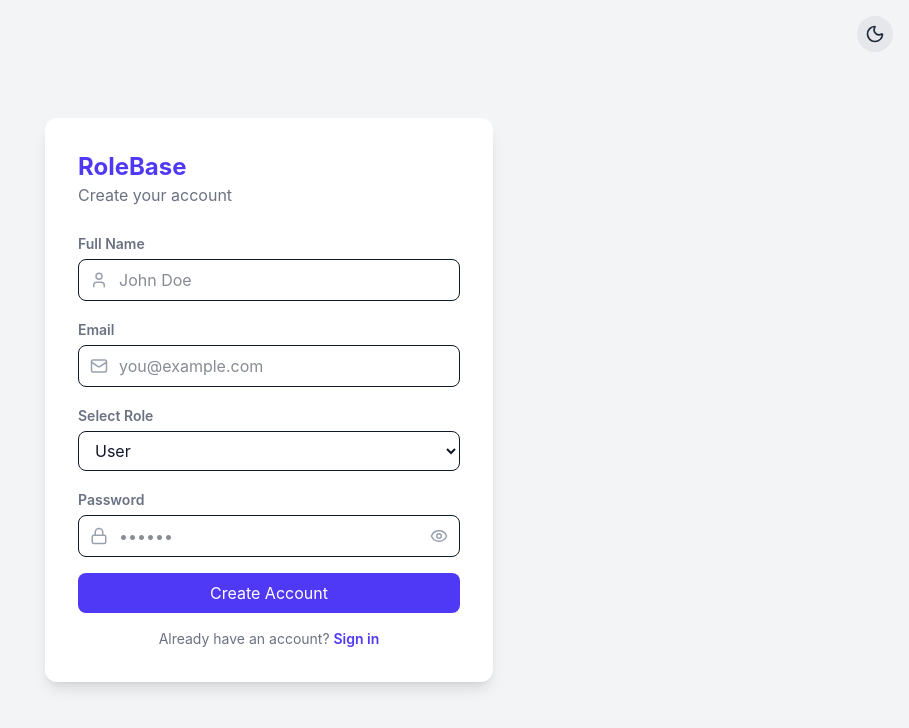
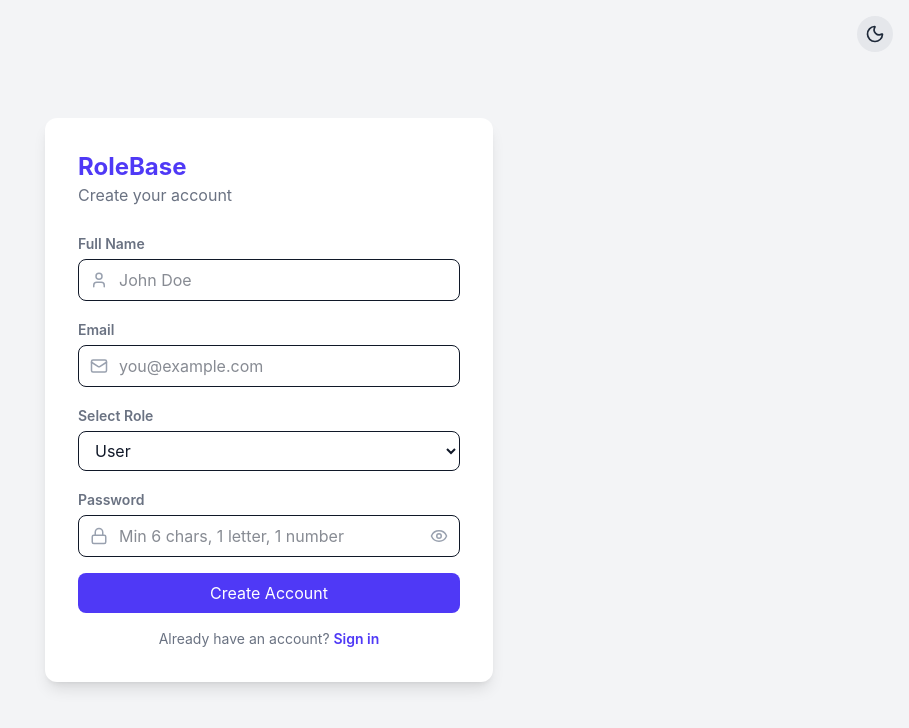
Before and after one commit to ZiauddinJim/RoleBaseApp, a React app in the folder frontend/: page /register in a window 1280 px wide. Shown: the top 728 px of the page, without its empty margins (371-1280 px from the left). Built offline with nearby package versions, Linux system fonts and the light colour scheme; the HTML template or start-up script is replaced by a standard one.

Commit message:
feat: enhance login and registration forms with SweetAlert for error/success notifications and improved validation

```diff
--- a/frontend/package.json
+++ b/frontend/package.json
@@ -17,6 +17,7 @@
     "react-dom": "^19.2.4",
     "react-hook-form": "^7.72.0",
     "react-router": "^7.13.2",
+    "sweetalert2": "^11.26.24",
     "tailwindcss": "^4.2.2"
   },
   "devDependencies": {
--- a/frontend/src/pages/Login.jsx
+++ b/frontend/src/pages/Login.jsx
@@ -5,6 +5,7 @@ import { useAuth } from "../context/AuthContext";
 import { Mail, Eye, EyeOff, Lock } from "lucide-react";
 import API from "../API/api";
 import ThemeToggle from "../components/ThemeToggle";
+import Swal from "sweetalert2";
 
 const Login = () => {
   const navigate = useNavigate();
@@ -13,7 +14,7 @@ const Login = () => {
   const [showPassword, setShowPassword] = useState(false);
   const [loading, setLoading] = useState(false);
 
-  const { register, handleSubmit } = useForm();
+  const { register, handleSubmit, formState: { errors } } = useForm();
 
   // Authenticate user against API
   const onSubmit = async (data) => {
@@ -27,7 +28,15 @@ const Login = () => {
       login(res.data.token, res.data.role, res.data.userId, res.data.name, res.data.email);
       navigate("/");
     } catch (err) {
-      setError(err.response?.data || "Login failed");
+      // Show error dialog instead of inline error
+      Swal.fire({
+        icon: "error",
+        title: "Login Failed",
+        text: err.response?.data || "Invalid email or password.",
+        confirmButtonColor: "#4f46e5",
+        background: document.documentElement.classList.contains("dark") ? "#1f2937" : "#fff",
+        color: document.documentElement.classList.contains("dark") ? "#f3f4f6" : "#111827",
+      });
     } finally {
       setLoading(false);
     }
@@ -43,12 +52,6 @@ const Login = () => {
         <h2 className="text-2xl font-bold text-indigo-600 dark:text-indigo-400">RoleBase</h2>
         <p className="text-gray-500 dark:text-gray-400 mb-6">Sign in to your account</p>
 
-        {error && (
-          <div className="bg-red-100 dark:bg-red-900/30 text-red-600 dark:text-red-400 border border-red-200 dark:border-red-800 p-3 rounded mb-4 text-sm">
-            {error}
-          </div>
-        )}
-
         <form onSubmit={handleSubmit(onSubmit)} className="space-y-4">
           {/* Email */}
           <div>
@@ -56,11 +59,20 @@ const Login = () => {
             <div className="relative mt-1">
               <Mail className="absolute left-3 top-3 text-gray-400 dark:text-gray-500" size={18} />
               <input
-                {...register("email")}
+                {...register("email", {
+                  required: "Email is required",
+                  pattern: {
+                    value: /^[^\s@]+@[^\s@]+\.[^\s@]+$/,
+                    message: "Enter a valid email address",
+                  },
+                })}
                 className="w-full pl-10 py-2 border dark:border-gray-700 rounded-lg focus:ring-2 focus:ring-indigo-400 dark:focus:ring-indigo-500 outline-none bg-transparent text-gray-900 dark:text-gray-100 transition-colors duration-200"
                 placeholder="you@example.com"
               />
             </div>
+            {errors.email && (
+              <p className="text-red-500 dark:text-red-400 text-xs mt-1">{errors.email.message}</p>
+            )}
           </div>
 
           {/* Password */}
@@ -70,9 +82,21 @@ const Login = () => {
               <Lock className="absolute left-3 top-3 text-gray-400 dark:text-gray-500" size={18} />
               <input
                 type={showPassword ? "text" : "password"}
-                {...register("password")}
+                {...register("password", {
+                  required: "Password is required",
+                  minLength: {
+                    value: 6,
+                    message: "Password must be at least 6 characters",
+                  },
+                  validate: {
+                    hasLetter: (val) =>
+                      /[a-zA-Z]/.test(val) || "Password must contain at least one letter",
+                    hasNumber: (val) =>
+                      /[0-9]/.test(val) || "Password must contain at least one number",
+                  },
+                })}
                 className="w-full pl-10 pr-10 py-2 border dark:border-gray-700 rounded-lg focus:ring-2 focus:ring-indigo-400 dark:focus:ring-indigo-500 outline-none bg-transparent text-gray-900 dark:text-gray-100 transition-colors duration-200"
-                placeholder="••••••"
+                placeholder="Min 6 chars, 1 letter, 1 number"
               />
               <span
                 onClick={() => setShowPassword(!showPassword)}
@@ -81,6 +105,9 @@ const Login = () => {
                 {showPassword ? <EyeOff size={18} /> : <Eye size={18} />}
               </span>
             </div>
+            {errors.password && (
+              <p className="text-red-500 dark:text-red-400 text-xs mt-1">{errors.password.message}</p>
+            )}
           </div>
 
           <button
--- a/frontend/src/pages/Register.jsx
+++ b/frontend/src/pages/Register.jsx
@@ -4,6 +4,7 @@ import { useForm } from "react-hook-form";
 import { Mail, Eye, EyeOff, Lock, User } from "lucide-react";
 import API from "../API/api";
 import ThemeToggle from "../components/ThemeToggle";
+import Swal from "sweetalert2";
 
 const Register = () => {
   const navigate = useNavigate();
@@ -22,9 +23,26 @@ const Register = () => {
     setLoading(true);
     try {
       await API.post("/auth/register", data);
+      // Show success popup and then redirect to login
+      await Swal.fire({
+        icon: "success",
+        title: "Account Created!",
+        text: "Your account has been registered successfully. Please log in.",
+        confirmButtonColor: "#4f46e5",
+        background: document.documentElement.classList.contains("dark") ? "#1f2937" : "#fff",
+        color: document.documentElement.classList.contains("dark") ? "#f3f4f6" : "#111827",
+      });
       navigate("/login");
     } catch (err) {
-      setError(err.response?.data || "Registration failed.");
+      // Show error dialog
+      Swal.fire({
+        icon: "error",
+        title: "Registration Failed",
+        text: err.response?.data || "Could not create your account. Please try again.",
+        confirmButtonColor: "#4f46e5",
+        background: document.documentElement.classList.contains("dark") ? "#1f2937" : "#fff",
+        color: document.documentElement.classList.contains("dark") ? "#f3f4f6" : "#111827",
+      });
     } finally {
       setLoading(false);
     }
@@ -39,12 +57,6 @@ const Register = () => {
       <div className="w-full max-w-md bg-white dark:bg-gray-800 p-8 rounded-xl shadow-lg border border-transparent dark:border-gray-700 transition-colors duration-200">
         <h2 className="text-2xl font-bold text-indigo-600 dark:text-indigo-400">RoleBase</h2>
         <p className="text-gray-500 dark:text-gray-400 mb-6">Create your account</p>
-
-        {error && (
-          <div className="bg-red-100 dark:bg-red-900/30 text-red-600 dark:text-red-400 border border-red-200 dark:border-red-800 p-3 rounded mb-4 text-sm">
-            {error}
-          </div>
-        )}
 
         <form onSubmit={handleSubmit(onSubmit)} className="space-y-4">
           {/* Name */}
@@ -96,9 +108,21 @@ const Register = () => {
               <Lock className="absolute left-3 top-3 text-gray-400 dark:text-gray-500" size={18} />
               <input
                 type={showPassword ? "text" : "password"}
-                {...register("password", { required: "Password required" })}
+                {...register("password", {
+                  required: "Password is required",
+                  minLength: {
+                    value: 6,
+                    message: "Password must be at least 6 characters",
+                  },
+                  validate: {
+                    hasLetter: (val) =>
+                      /[a-zA-Z]/.test(val) || "Password must contain at least one letter",
+                    hasNumber: (val) =>
+                      /[0-9]/.test(val) || "Password must contain at least one number",
+                  },
+                })}
                 className="w-full pl-10 pr-10 py-2 border dark:border-gray-700 rounded-lg focus:ring-2 focus:ring-indigo-400 dark:focus:ring-indigo-500 outline-none bg-transparent text-gray-900 dark:text-gray-100 transition-colors duration-200"
-                placeholder="••••••"
+                placeholder="Min 6 chars, 1 letter, 1 number"
               />
               <span
                 onClick={() => setShowPassword(!showPassword)}
@@ -107,7 +131,11 @@ const Register = () => {
                 {showPassword ? <EyeOff size={18} /> : <Eye size={18} />}
               </span>
             </div>
-            {errors.password && <p className="text-red-500 dark:text-red-400 text-xs mt-1">{errors.password.message}</p>}
+            {errors.password && (
+              <p className="text-red-500 dark:text-red-400 text-xs mt-1 flex items-center gap-1">
+                {errors.password.message}
+              </p>
+            )}
           </div>
 
           <button
```
Also changed, not shown: 1 other file (tests, documents, lock files or other folders).
